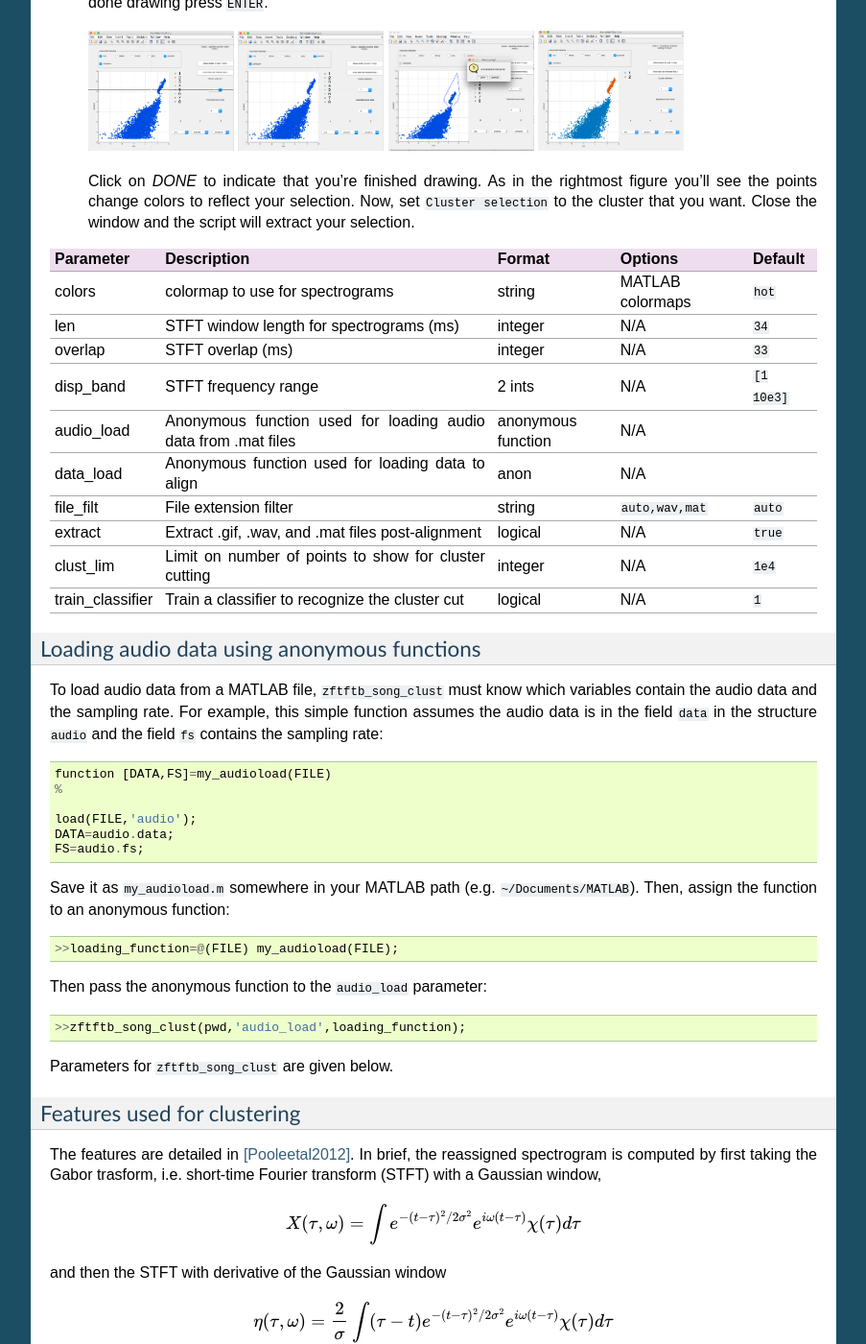
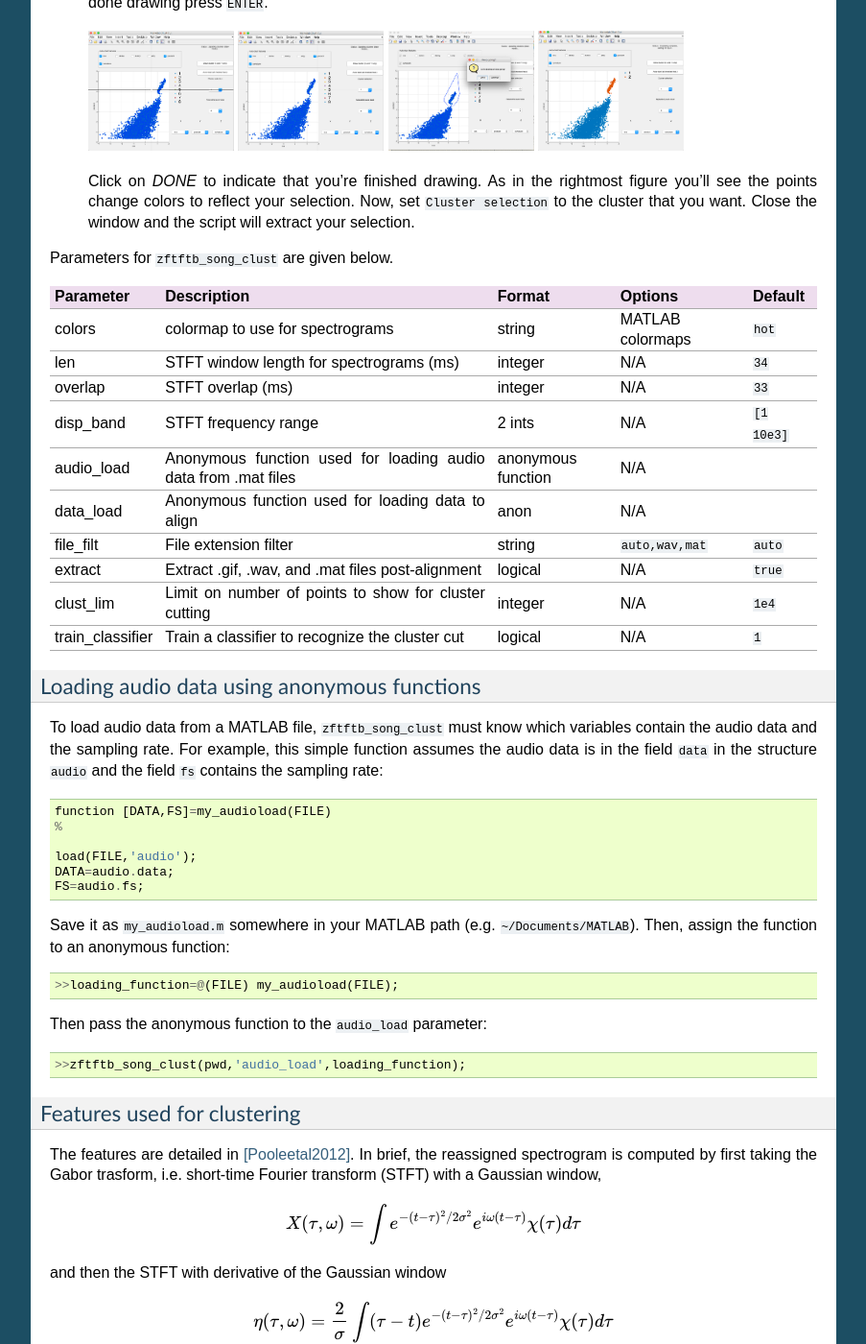
Before and after one commit to jmarkow/zftftb, a Sphinx documentation site: the page built from docs/usage.rst, in a window 1280 px wide and 1400 px high, scrolled down 2332 px. Shown: the whole window at 96% size, without its empty margins (198-1101 px from the left). Built offline with Sphinx 7.4.7, drawn with Linux system fonts in a browser that asks for light colours; formulas are drawn with MathJax 3; some of the changed lines change nothing that is shown.

Commit message:
Shaping up now

```diff
--- a/docs/usage.rst
+++ b/docs/usage.rst
@@ -92,8 +92,7 @@ Sound clustering is performed with ``zftftb_song_clust``, which computes the L1
 
     Click on `DONE` to indicate that you're finished drawing.  As in the rightmost figure you'll see the points change colors to reflect your selection.  Now, set ``Cluster selection`` to the cluster that you want. Close the window and the script will extract your selection.
 
-
-
+Parameters for ``zftftb_song_clust`` are given below.
 
 +------------------+----------------------------------------------------------------+--------------------+------------------+--------------+
 | Parameter        | Description                                                    | Format             | Options          | Default      |
@@ -140,7 +139,7 @@ Then pass the anonymous function to the ``audio_load`` parameter::
 
   >>zftftb_song_clust(pwd,'audio_load',loading_function);
 
-Parameters for ``zftftb_song_clust`` are given below.
+
 
 
 Features used for clustering
```
